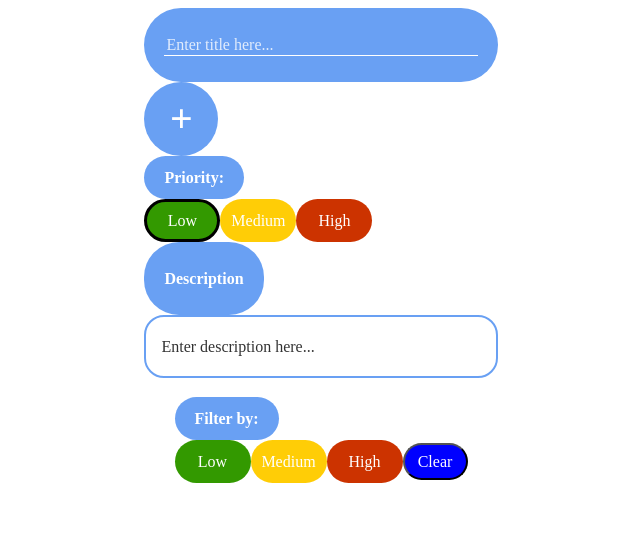
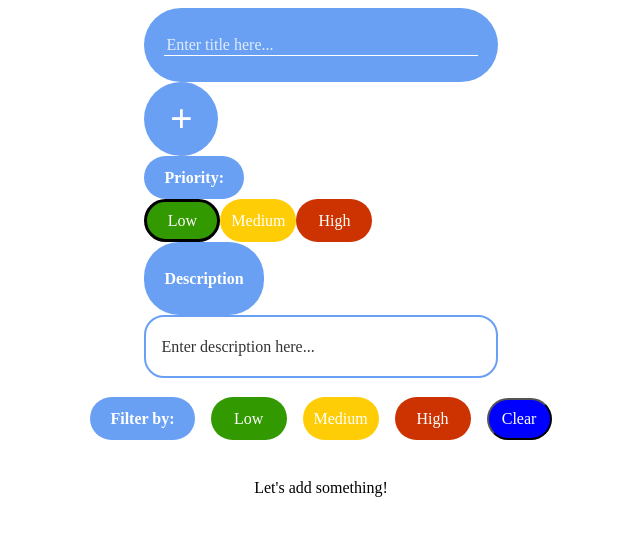
Before and after one commit to givsty/To-Do-List, a React (Vite) app: page / in a window 1280 px wide. Shown: the top 536 px of the page, without its empty margins (319-959 px from the left). Built offline with nearby package versions, Linux system fonts and the light colour scheme.

Commit message:
feat-006: Add styles to filter

```diff
--- a/src/features/filter/Filter.tsx
+++ b/src/features/filter/Filter.tsx
@@ -2,7 +2,7 @@ import { observer } from 'mobx-react-lite';
 import { TaskPriorityChip } from '../../shared/ui/TaskPriorityChip/TaskPriorityChip';
 import { taskStore } from '../../shared/store';
 import { StyledPriorityLabel } from '../../pages/main/ui/CreateTaskForm/styles';
-import { StyledButton } from './styles';
+import { FilterContainer, StyledButton } from './styles';
 
 export const Filter = observer(() => {
   const handleFilterChange = async (priority: 'low' | 'medium' | 'high') => {
@@ -14,9 +14,8 @@ export const Filter = observer(() => {
   };
 
   return (
-    <div>
+    <FilterContainer>
       <StyledPriorityLabel>Filter by:</StyledPriorityLabel>
-      <div>
       <TaskPriorityChip
         variant="radio"
         value="low"
@@ -36,7 +35,6 @@ export const Filter = observer(() => {
         isActive={taskStore.activeFilter.value === 'high'}
       />
       <StyledButton onClick={handleClearFilter}>Clear</StyledButton>
-      </div>
-    </div>
+    </FilterContainer>
   );
 });
--- a/src/features/filter/styles.ts
+++ b/src/features/filter/styles.ts
@@ -1,4 +1,10 @@
 import styled from '@emotion/styled';
+
+export const FilterContainer = styled('div')({
+  display: 'flex',
+  gap: '16px',
+  alignItems: 'center',
+});
 
 export const StyledButton = styled('button')({
   display: 'inline-flex',
@@ -11,5 +17,4 @@ export const StyledButton = styled('button')({
   color: '#ffffff',
   textAlign: 'center',
   width: '65px',
-  height: '37px',
 });
--- a/src/index.css
+++ b/src/index.css
@@ -40,7 +40,6 @@ body {
   height: 100%;
   width: 100%;
   margin: 0;
-  overflow: hidden;
 }
 
 /* A elements that don't have a class get default styles */
--- a/src/pages/main/ui/CardsList/CardsList.tsx
+++ b/src/pages/main/ui/CardsList/CardsList.tsx
@@ -5,6 +5,14 @@ import { taskStore } from '../../../../shared/store';
 
 export const CardList = observer(() => {
   const { tasks } = taskStore;
+
+  if (tasks.length === 0) {
+    return (
+      <TaskListContainer>
+        <p>Let's add something!</p>
+      </TaskListContainer>
+    )
+  }
 
   return (
     <TaskListContainer>
```
Lines whose indentation alone changed are shown as unchanged.
